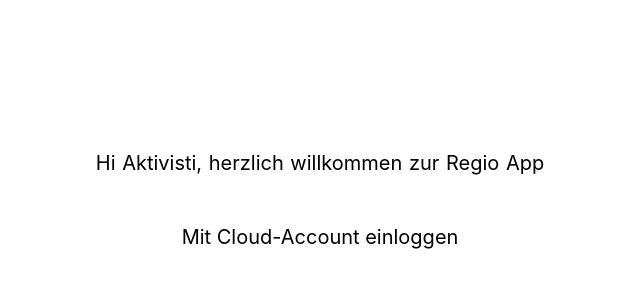
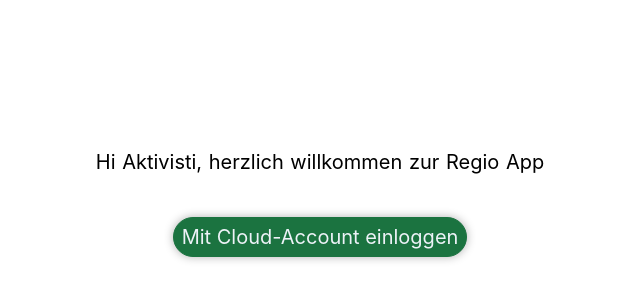
Before and after one commit to DrDeee/rbapp, a Nuxt app: page /login in a window 1280 px wide. Shown: the part 198-498 px from the top of the page, without its empty margins (320-960 px from the left). Built offline with nearby package versions, Linux system fonts and the light colour scheme; no server answers.

Commit message:
:bug: Fixed stylesheet

```diff
--- a/assets/style.css
+++ b/assets/style.css
@@ -14,10 +14,8 @@
 input[type='submit'],
 button:active,
 .button:active,
-input[type='submit']:active,
-{
-  @apply rounded-full flex justify-center items-center bg-primary text-gray-200
-      border border-primary px-2 py-1;
+input[type='submit']:active {
+  @apply rounded-full flex justify-center items-center bg-primary text-gray-200 border border-primary px-2 py-1;
   box-shadow: 0 0 10px rgba(0, 0, 0, 0.3);
 }
 
```
